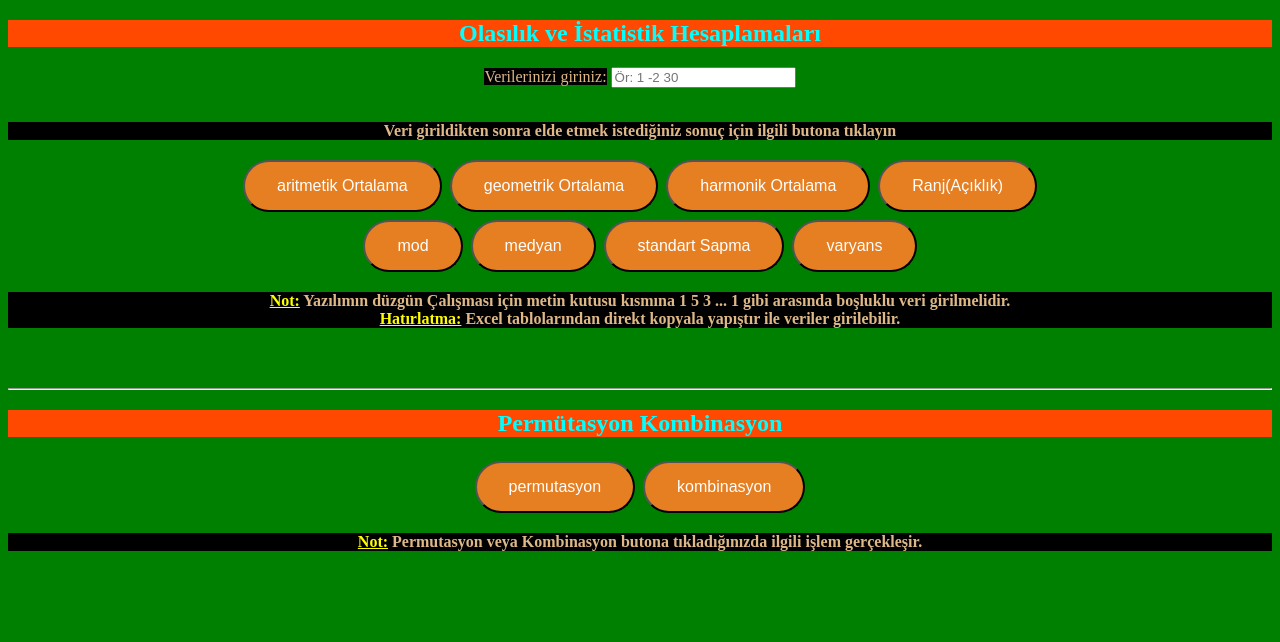
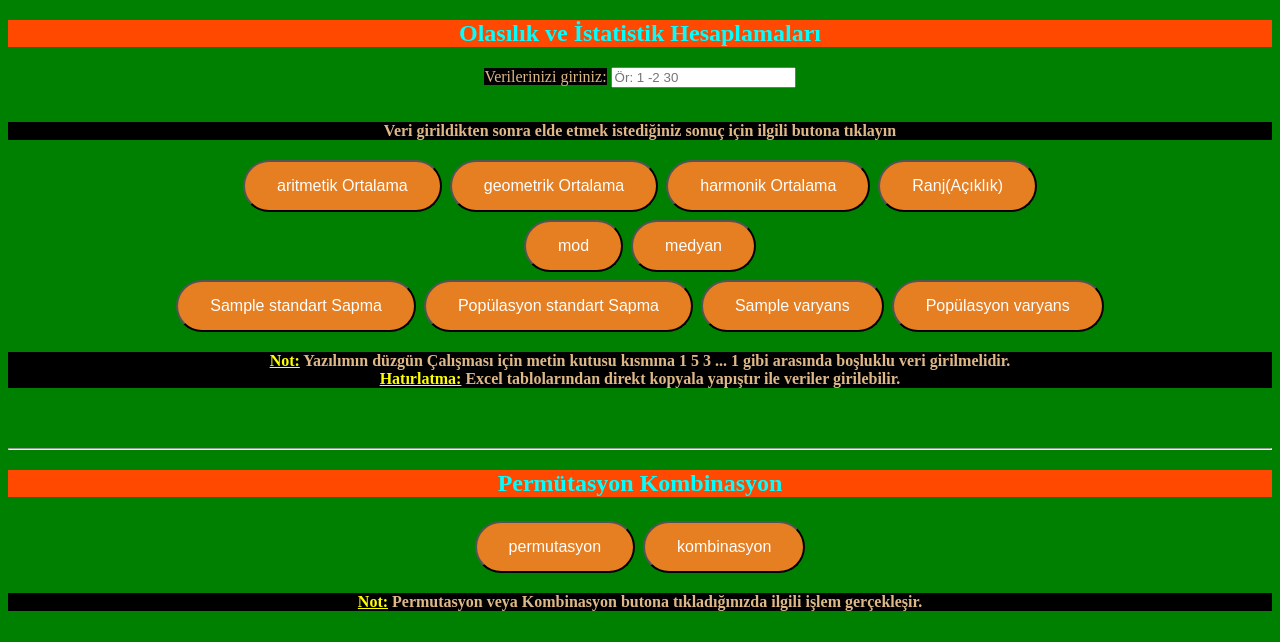
Before and after one commit to OsmanTahirKuzu/olasilik-ve-istatistik-vize-Grup-6-, a plain HTML site: page index.html in a window 1280 px wide. Drawn offline with Linux system fonts and the light colour scheme.

Commit message:
Update index.html

```diff
--- a/index.html
+++ b/index.html
@@ -22,8 +22,11 @@
     <br>
     <button class="mod">mod</button>
     <button class="medyan">medyan</button>
-    <button class="standartSapma">standart Sapma</button>
-    <button class="varyans">varyans</button>
+    <br>
+    <button class="standartSapma">Sample standart Sapma</button>
+    <button class="standartSapma1">Popülasyon standart Sapma</button>
+    <button class="varyans">Sample varyans</button>
+    <button class="varyans1">Popülasyon varyans</button>
 
     <b>
         <p> <u>Not:</u> Yazılımın düzgün Çalışması için metin kutusu kısmına 1 5 3 ... 1 gibi arasında boşluklu veri girilmelidir.<br><u>Hatırlatma:</u> Excel tablolarından direkt kopyala yapıştır ile veriler girilebilir.</p>
```
